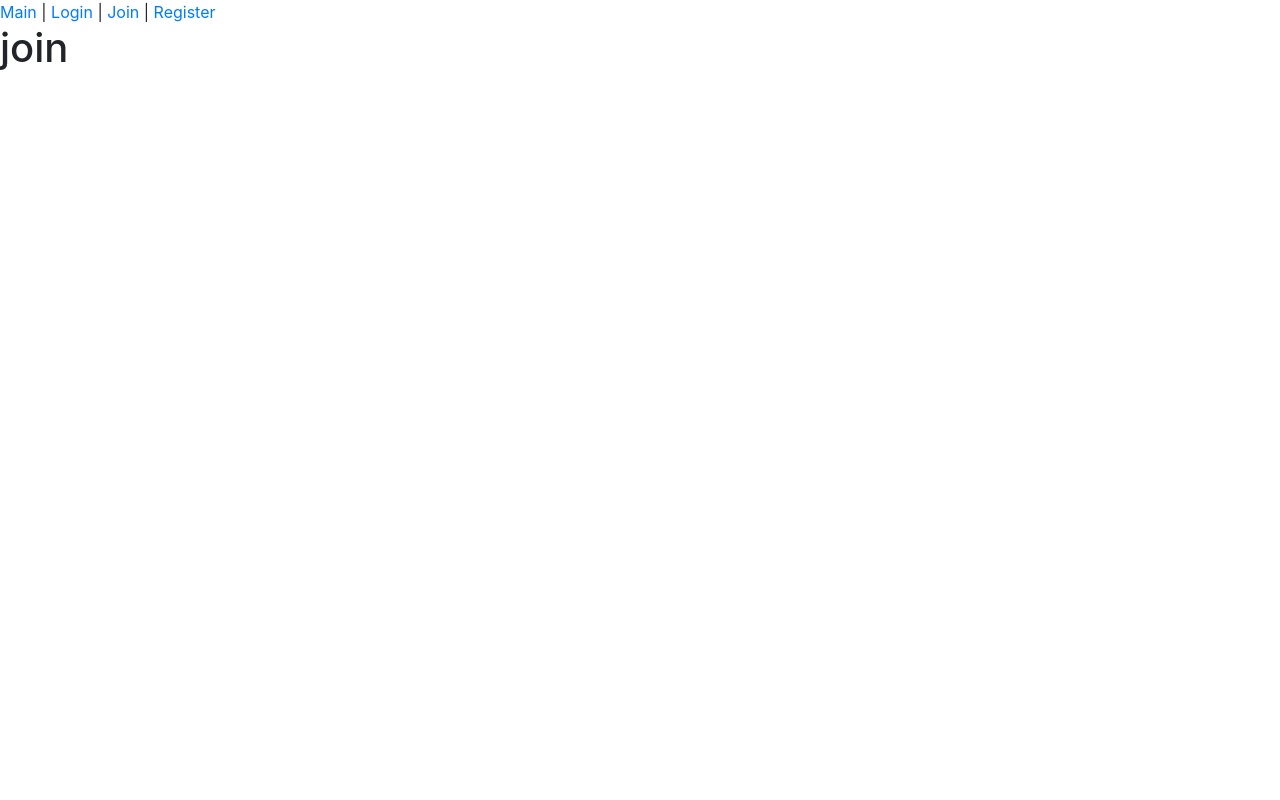
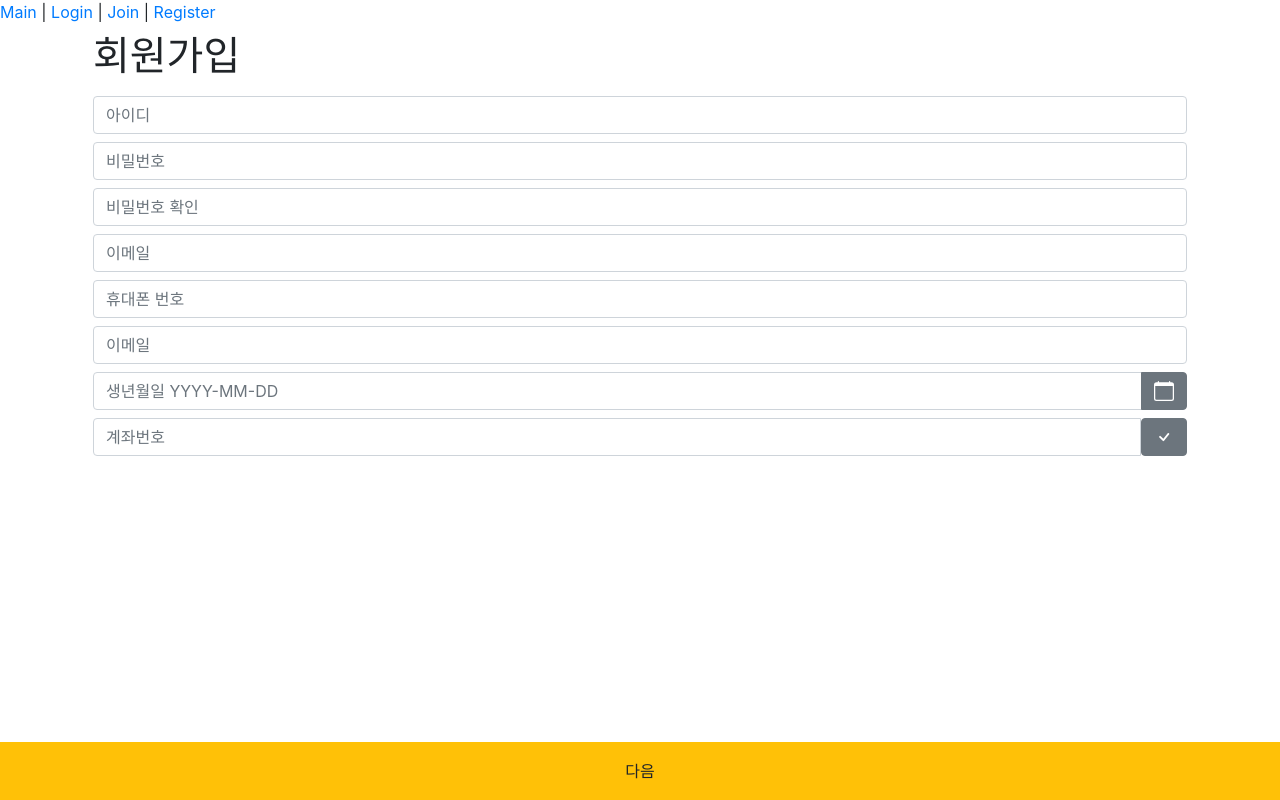
Before and after one commit to dudcheol/NHhackathon_ACARDI, a Vue app in the folder front-end/nhhackathon_acardi/: page /join in a window 1280 px wide. Built offline with nearby package versions, Linux system fonts and the light colour scheme.

Commit message:
회원가입 틀 제작

```diff
--- a/front-end/nhhackathon_acardi/src/App.vue
+++ b/front-end/nhhackathon_acardi/src/App.vue
@@ -13,6 +13,17 @@
 <style>
 #app {
   min-height: 100vh;
+}
+
+.footer-fixed {
+  position: fixed;
+  height: 58px;
+  bottom: 0;
+  width: 100%;
+}
+
+.footer-spacing {
+  padding-bottom: 58px;
 }
 /* #app {
   font-family: Avenir, Helvetica, Arial, sans-serif;
--- a/front-end/nhhackathon_acardi/src/views/Join.vue
+++ b/front-end/nhhackathon_acardi/src/views/Join.vue
@@ -1,9 +1,83 @@
 <template>
   <div>
-    <h1>join</h1>
+    <b-container fluid="sm" class="h-100 footer-spacing">
+      <h1 class="pl-2 py-2">회원가입</h1>
+      <b-row align-h="center m-2">
+        <b-col>
+          <b-row class="mb-2">
+            <b-input placeholder="아이디"></b-input>
+          </b-row>
+          <b-row class="mb-2">
+            <b-input type="password" placeholder="비밀번호"></b-input>
+          </b-row>
+          <b-row class="mb-2">
+            <b-input type="password" placeholder="비밀번호 확인"></b-input>
+          </b-row>
+          <b-row class="mb-2">
+            <b-input type="email" placeholder="이메일"></b-input>
+          </b-row>
+          <b-row class="mb-2">
+            <b-input type="tel" placeholder="휴대폰 번호"></b-input>
+          </b-row>
+          <b-row class="mb-2">
+            <b-input type="email" placeholder="이메일"></b-input>
+          </b-row>
+          <b-row class="mb-2">
+            <b-input-group>
+              <b-form-input
+                v-model="value"
+                type="text"
+                placeholder="생년월일 YYYY-MM-DD"
+                autocomplete="off"
+              ></b-form-input>
+              <b-input-group-append>
+                <b-form-datepicker
+                  v-model="value"
+                  button-only
+                  right
+                  locale="en-US"
+                  aria-controls="example-input"
+                  @context="onContext"
+                ></b-form-datepicker>
+              </b-input-group-append>
+            </b-input-group>
+          </b-row>
+          <b-row class="mb-2">
+            <b-input-group>
+              <b-input type="text" placeholder="계좌번호"></b-input>
+              <b-button><b-icon icon="check"></b-icon></b-button>
+            </b-input-group>
+          </b-row>
+        </b-col>
+      </b-row>
+    </b-container>
+
+    <div class="footer-fixed">
+      <b-button block squared style="height:58px" variant="warning"
+        >다음</b-button
+      >
+    </div>
   </div>
 </template>
 
-<script></script>
+<script>
+export default {
+  data() {
+    return {
+      value: '',
+      formatted: '',
+      selected: '',
+    };
+  },
+  methods: {
+    onContext(ctx) {
+      // The date formatted in the locale, or the `label-no-date-selected` string
+      this.formatted = ctx.selectedFormatted;
+      // The following will be an empty string until a valid date is entered
+      this.selected = ctx.selectedYMD;
+    },
+  },
+};
+</script>
 
 <style scoped></style>
```
